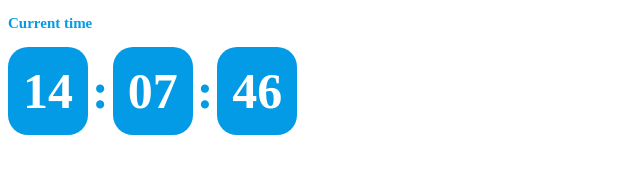
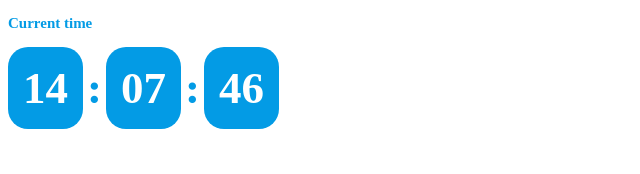
Before and after one commit to IAShulzhenko/Current-Time, a plain HTML site: page Index.html in a window 1280 px wide. Shown: the whole page, without its empty margins (0-640 px from the left). Drawn offline with Linux system fonts and the light colour scheme.

Commit message:
Update Style.css
Изменим размер шрифтов?

```diff
--- a/Style.css
+++ b/Style.css
@@ -5,7 +5,7 @@ body{
 div.separator{
 	color: #039be5;
 	font-weight: bold;
-	font-size: 50px;
+	font-size: 45px;
 	vertical-align: middle;
 	display: inline-block;
 }
@@ -16,7 +16,7 @@ div.digits{
 	background-color: #039be5;
 	color: white;
 	font-weight: bold;
-	font-size: 50px;
+	font-size: 45px;
 	//text-align: center;
 	vertical-align: middle;
 	display: inline-block;
```
